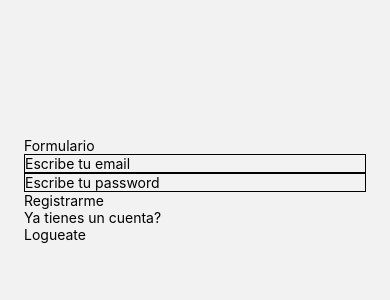
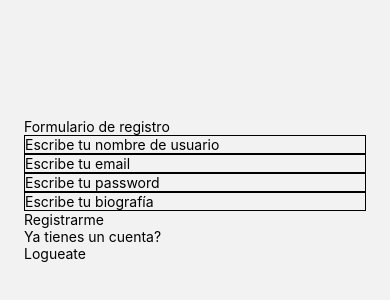
Before and after one commit to eugeniagarciaborghes/PoyectoReactNative, a React Native app in the folder ProyectoReactNative1/: screen /Register in a window 390 px wide. Shown: the part 232-532 px from the top of the page. Built offline with nearby package versions, Linux system fonts and the light colour scheme; no server answers.

Commit message:
detalles

```diff
--- a/ProyectoReactNative1/src/screens/Register/Register.js
+++ b/ProyectoReactNative1/src/screens/Register/Register.js
@@ -1,18 +1,29 @@
 import React, { Component } from 'react'
 import { Text, View, TextInput, StyleSheet, TouchableOpacity } from 'react-native'
-import {auth} from '../../firebase/config'
+import {auth, db} from '../../firebase/config'
 
 class Register extends Component {
     constructor(){
         super()
         this.state ={
-            input1:'',
-            input2:''
+            username:'',
+            email:'',
+            password:'',
+            biografia:''
         }
     }
 
-    registrarUsuario(email, password){
+    registrarUsuario(username, email, password){
         auth.createUserWithEmailAndPassword(email, password)
+        .then(()=> {
+            return(
+                db.collection('users').add({
+                    email:email,
+                    username:username,
+                    createdAt:Date.now()
+                })
+            )
+        })
         .then(resp => this.props.navigation.navigate('Home'))
         .catch(err => console.log(err))
     }
@@ -21,24 +32,39 @@ class Register extends Component {
     return (
     <View style={styles.container}>
         <View>
-            <Text>Formulario</Text>
+            <Text>Formulario de registro</Text>
+            <TextInput
+                style={styles.input}
+                placeholder='Escribe tu nombre de usuario'
+                keyboardType='default'
+                onChangeText={text => this.setState({username: text})}
+                value={this.state.username}
+            />
             <TextInput
                 style={styles.input}
                 placeholder='Escribe tu email'
                 keyboardType='email-address'
-                onChangeText={text => this.setState({input1: text})}
-                value={this.state.input1}
+                onChangeText={text => this.setState({email: text})}
+                value={this.state.email}
             />
             <TextInput
                 style={styles.input}
                 placeholder='Escribe tu password'
                 keyboardType='default'
-                onChangeText={text => this.setState({input2: text})}
-                value={this.state.input2}
+                onChangeText={text => this.setState({password: text})}
+                value={this.state.password}
                 secureTextEntry={true}
             />
+            <TextInput
+                style={styles.input}
+                placeholder='Escribe tu biografía'
+                keyboardType='default'
+                onChangeText={text => this.setState({biografia: text})}
+                value={this.state.biografia}
+                secureTextEntry={false}
+            />
             <View>
-                <TouchableOpacity onPress={()=> this.registrarUsuario(this.state.input1, this.state.input2)}>
+                <TouchableOpacity onPress={()=> this.registrarUsuario(this.state.username, this.state.email, this.state.password)}>
                     <Text>Registrarme</Text>
                 </TouchableOpacity>
             </View>
```
